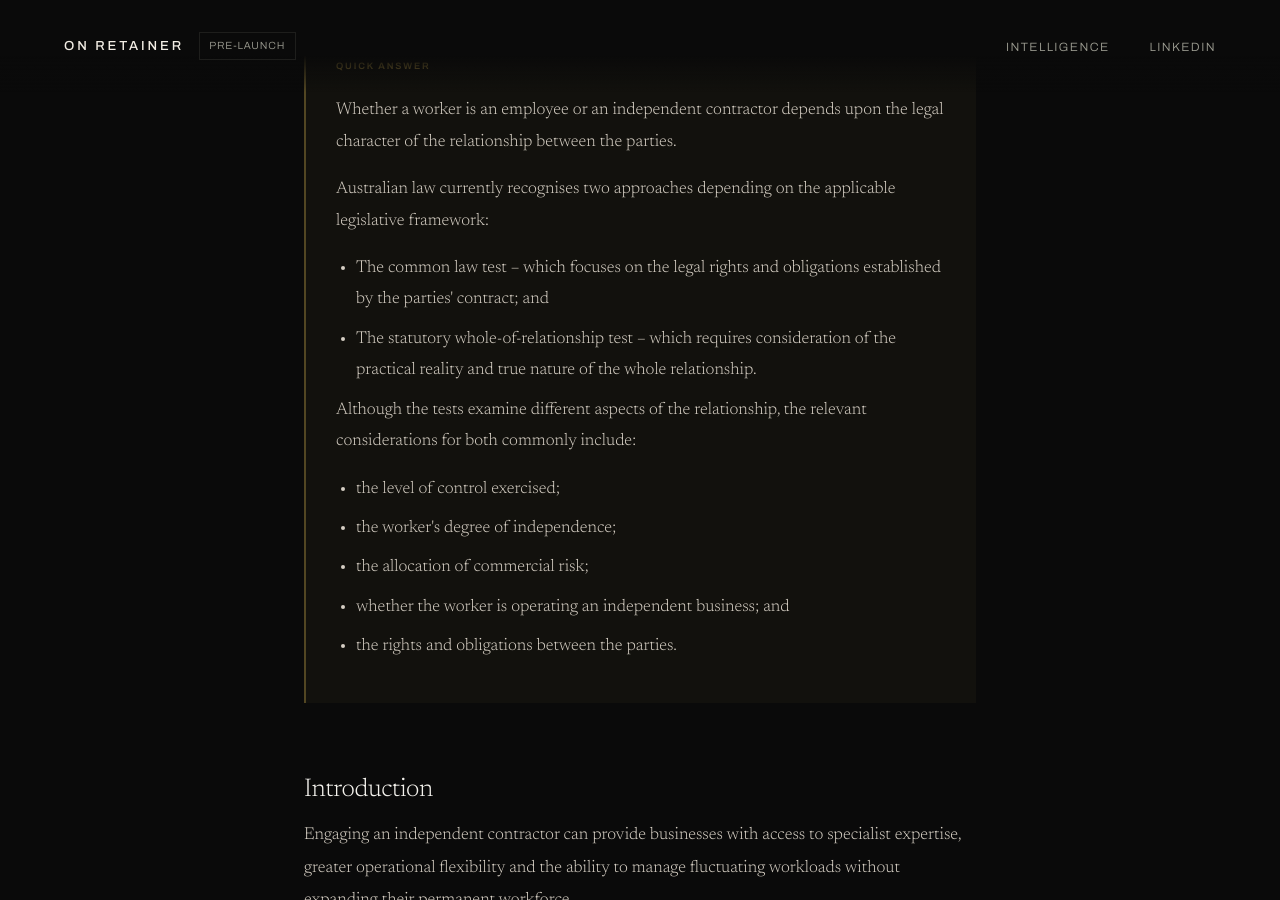
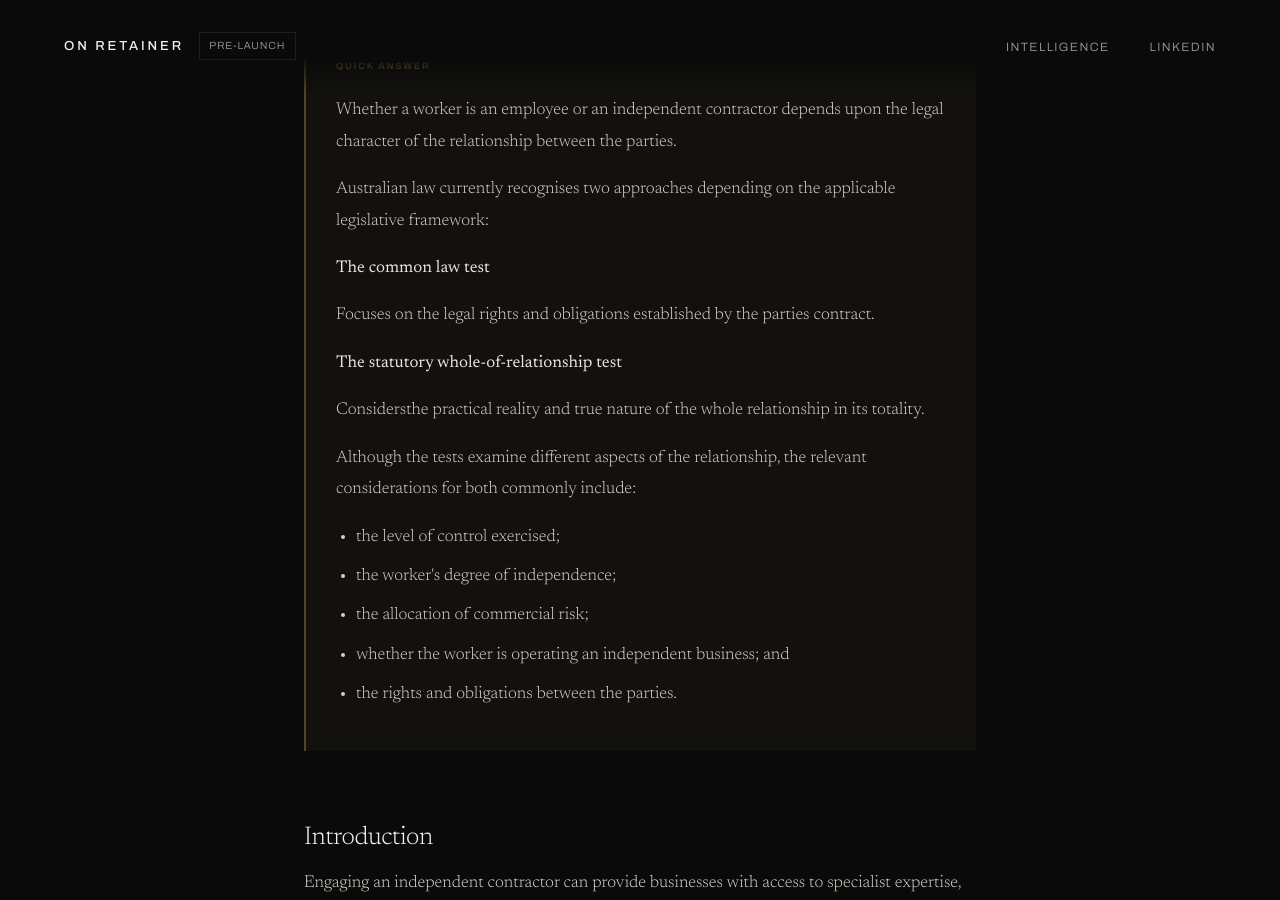
Before and after one commit to Syn-axe/solid-guacamole, a Jekyll site: the page built from _articles/independent-contractor-vs-employee.md, in a window 1280 px wide and 900 px high, scrolled down 719 px. Built offline with Jekyll 4.4.1, drawn with Linux system fonts in a browser that asks for light colours.

Commit message:
Update independent-contractor-vs-employee.md

```diff
--- a/_articles/independent-contractor-vs-employee.md
+++ b/_articles/independent-contractor-vs-employee.md
@@ -13,10 +13,10 @@ date: 2026-07-08
   <p class="quick-answer-label">Quick Answer</p>
   <p>Whether a worker is an employee or an independent contractor depends upon the legal character of the relationship between the parties.</p>
   <p>Australian law currently recognises two approaches depending on the applicable legislative framework:</p>
-  <ul>
-    <li>The common law test – which focuses on the legal rights and obligations established by the parties' contract; and</li>
-    <li>The statutory whole-of-relationship test – which requires consideration of the practical reality and true nature of the whole relationship.</li>
-  </ul>
+  <p><strong>The common law test</strong></p>
+  <p>Focuses on the legal rights and obligations established by the parties contract.</p>
+  <p><strong>The statutory whole-of-relationship test</strong></p>
+  <p>Considersthe practical reality and true nature of the whole relationship in its totality.</p>
   <p>Although the tests examine different aspects of the relationship, the relevant considerations for both commonly include:</p>
   <ul>
     <li>the level of control exercised;</li>
```
